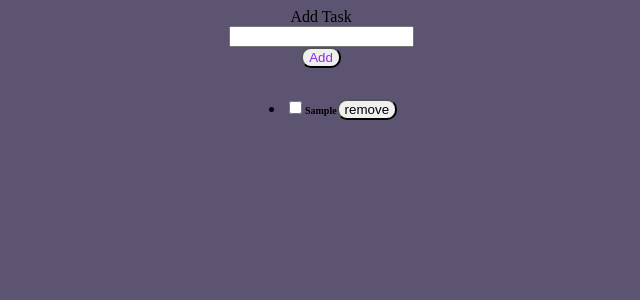
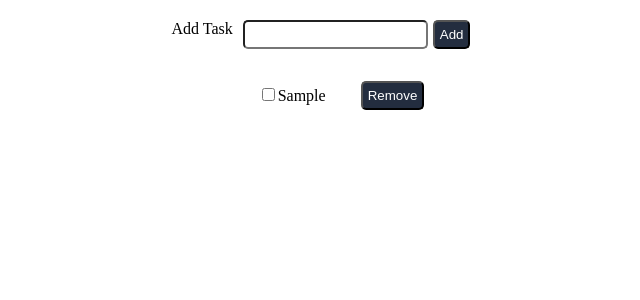
Before and after one commit to BlitZSenpai/Todo-React, a React (Vite) app: page / in a window 1280 px wide. Both pictures are taken after typing "Sample" into the empty fields and a click on the button "Add". Shown: the top 300 px of the page, without its empty margins (319-959 px from the left). Built offline with nearby package versions, Linux system fonts and the light colour scheme.

Commit message:
css test

```diff
--- a/src/App.css
+++ b/src/App.css
@@ -1,66 +1,52 @@
+html,
+body {
+  margin: 0;
+  padding: 0;
+}
+
+.main {
+  height: 100vh;
+}
+
 .form-container {
   display: flex;
-  flex-direction: column;
+  justify-content: center;
+  margin-top: 20px;
+}
+
+.form-label {
+  margin-right: 10px;
+}
+
+.task-list-container li {
+  height: 60px;
+  display: flex;
+  justify-content: center;
+  align-items: center;
+}
+
+.task-label {
+  margin-right: 30px;
+}
+
+li {
+  display: flex;
   align-items: center;
   justify-content: center;
-  width: auto;
-}
-
-body {
-  background-color: #5C5470;
-}
-
-.task-list-container {
-  display: flex;
-  flex-direction: column;
-  justify-content: center;
-  align-items: center;
-  width: auto;
-  height: 50px;
-  row-gap: 10px;
 }
 
 .btn {
-  color: blueviolet;
-  border-radius: 10px;
+  border-radius: 5px;
+  padding: 5px;
+  margin-left: 5px;
+  background-color: #232D3F;
+  color: rgb(255 255 255);
 }
 
-.btn:hover {
-  color: #5C5470;
+.form-input {
+  border-radius: 5px;
 }
 
-.task-btn {
-  color: black;
-  border-radius: 10px;
+checkbox {
+  margin-right: 50px;
 }
-
-.task-btn:hover {
-  color: red;
-}
-
-.input-box {
-  border-radius: 15px;
-  width: 100px;
-  height: 20px;
-}
-
-.text-label {
-  font-size: large;
-  font-weight: bolder;
-}
-
-.task-label {
-  font-weight: bolder;
-  font-size: 10px;
-  width: 100px;
-  height: 200px;
-}
-
-ul l1 {
-  list-style: none;
-  list-style-type: none;
-}
-
-.checkbox {
-  color: black;
-}
--- a/src/App.jsx
+++ b/src/App.jsx
@@ -45,10 +45,10 @@ function App() {
 	};
 
 	return (
-		<>
+		<div className="main">
 			<FormComponent addTask={addTask} />
 			<TaskList todos={todos} removeTask={removeTask} toggleTodo={toggleTodo} />
-		</>
+		</div>
 	);
 }
 
--- a/src/taskitem.jsx
+++ b/src/taskitem.jsx
@@ -12,8 +12,8 @@ export const TaskItem = ({ id, title, completed, removeTask, toggleTodo }) => {
 				/>
 				{title}
 			</label>
-			<button onClick={() => removeTask(id)} className="task-btn">
-				remove
+			<button onClick={() => removeTask(id)} className="btn">
+				Remove
 			</button>
 		</li>
 	);
```
